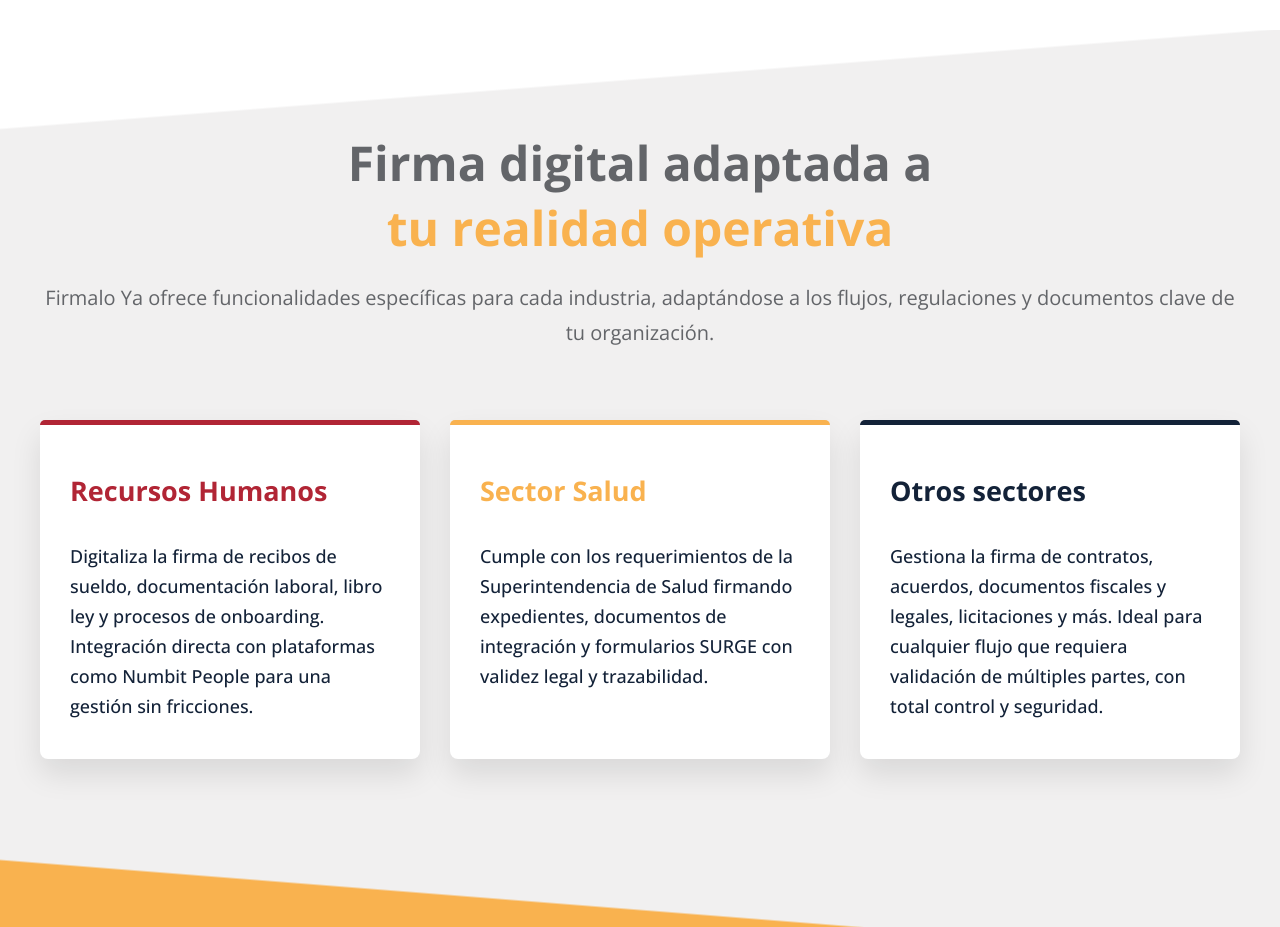
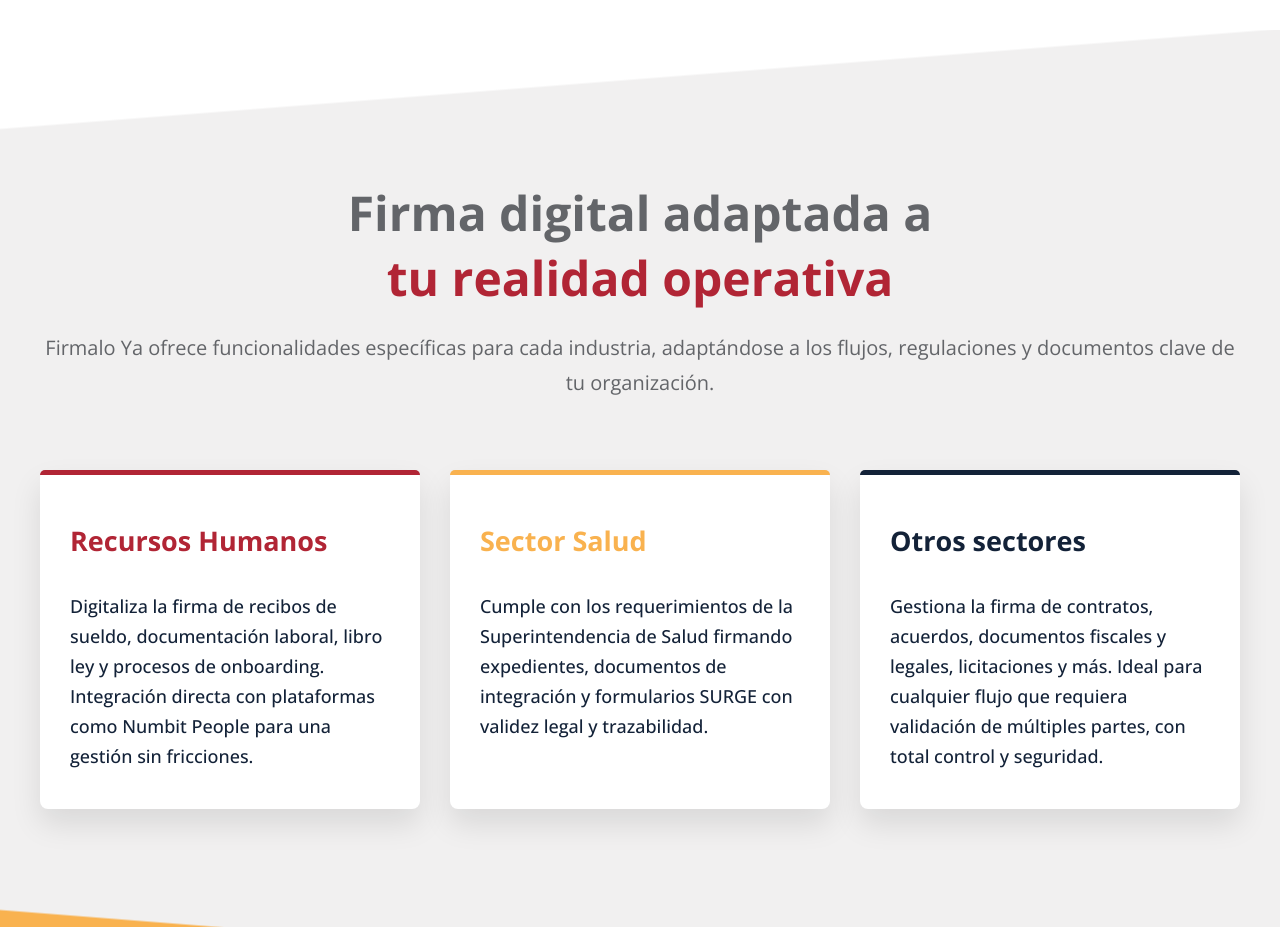
Before and after one commit to lgcastro710/mastersoft-template, a plain HTML site: page productos-firmaElectronica.html in a window 1280 px wide. Shown: the part 3060-3987 px from the top of the page. Drawn offline with nearby package versions, Linux system fonts and the light colour scheme.

Commit message:
ajuste de estilos

```diff
--- a/productos-firmaElectronica.html
+++ b/productos-firmaElectronica.html
@@ -159,7 +159,7 @@
         <div class="content-firmaRealidad">
             <div class="skew-gg"></div>
             <div class="texto-gestion">
-                    <h2 class="title2">Firma digital adaptada a<br><span>tu realidad operativa</span></h2>
+                    <h2 class="title4 pt-50">Firma digital adaptada a<br><span>tu realidad operativa</span></h2>
                     <p>Firmalo Ya ofrece funcionalidades específicas para cada industria, adaptándose a los flujos, regulaciones y documentos clave de tu organización.</p>
             </div>
             <div class="content-card-firma">
```
